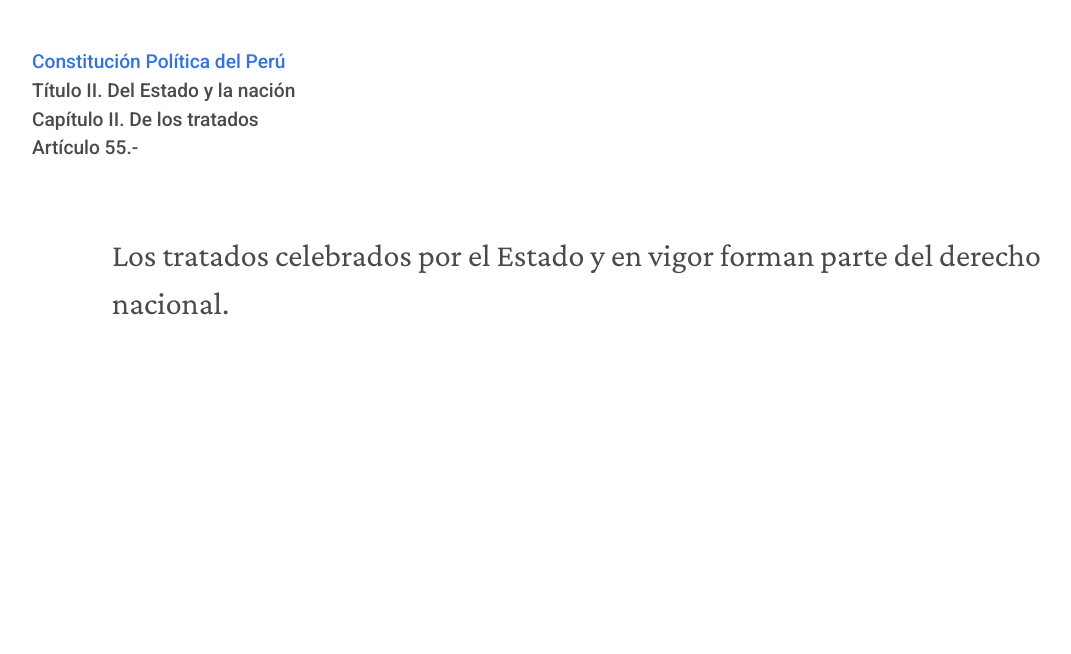
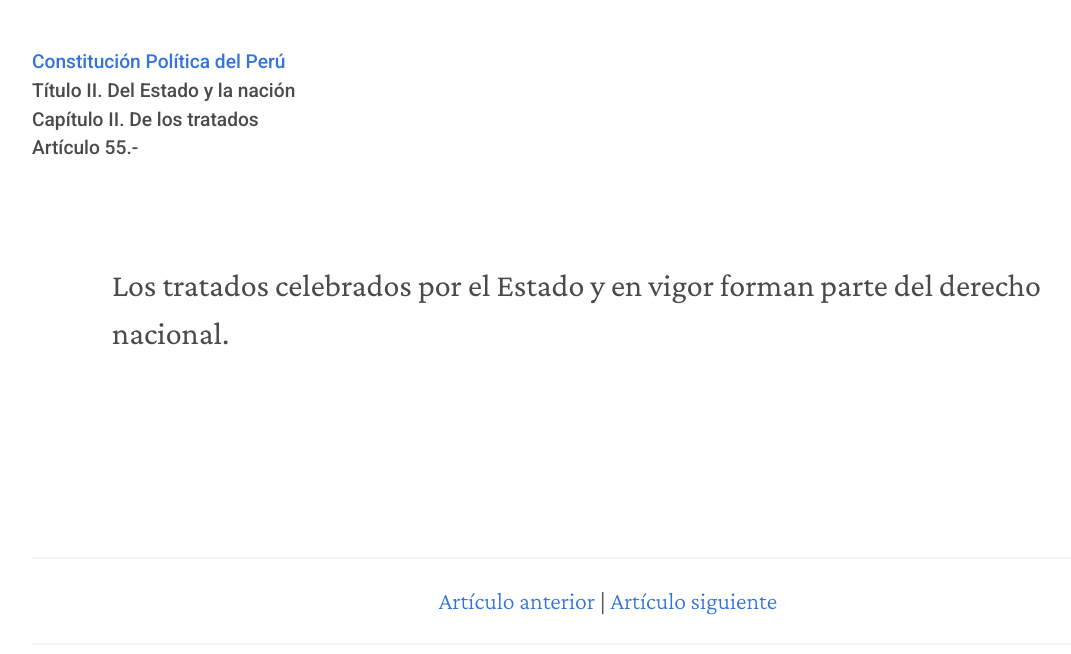
Before and after one commit to piscosour/constitucion, a Jekyll site: the page built from _articulos/55.md, in a window 1280 px wide. Shown: the top 654 px of the page, without its empty margins (32-1103 px from the left). Built offline with Jekyll 4.4.1, drawn with Linux system fonts in a browser that asks for light colours; nearby versions of some CDN libraries; comment, search, counter and statistics services are not loaded.

Commit message:
added pager

```diff
--- /dev/null
+++ b/_includes/pager.html
@@ -0,0 +1,19 @@
+{% assign articulos = site.articulos %}
+{% for element in articulos %}
+	{% if element.articulo == page.articulo %}
+		{% unless forloop.first %}
+			{% assign prevurl = prev.url %}
+		{% endunless %}
+		{% unless forloop.last %}
+			{% assign next = articulos[forloop.index] %}
+			{% assign nexturl = next.url %}
+		{% endunless %}
+	{% endif %}
+	{% assign prev = element %}
+{% endfor %}
+
+<div class="has-text-centered container pager">
+	<hr />
+	<p>{% if prevurl %}<a href="{{ prevurl }}">Artículo anterior</a>{% endif %} | {% if nexturl %}<a href="{{ nexturl }}">Artículo siguiente</a>{% endif %}</p>
+	<hr />
+</div>
--- a/_layouts/articulo.html
+++ b/_layouts/articulo.html
@@ -30,7 +27,9 @@ comments: true
 	</div>
 </section>
 
-<div id="disqus_thread"></div>
+{% include pager.html %}
+
+<div class="container" id="disqus_thread"></div>
 <script>
     /**
     *  RECOMMENDED CONFIGURATION VARIABLES: EDIT AND UNCOMMENT THE SECTION BELOW TO INSERT DYNAMIC VALUES FROM YOUR PLATFORM OR CMS.
--- a/static/css/reconstitucion.css
+++ b/static/css/reconstitucion.css
@@ -64,8 +64,8 @@ p {
 }
 
 #article-main {
-  margin-top: 20px;
-  margin-bottom: 100px;
+  margin-top: 50px;
+  margin-bottom: 200px;
 }
 #article-main p {
   font-size: 2rem;
@@ -78,6 +78,10 @@ p {
   margin-left: 2rem;
 }
 
+.pager {
+  margin-bottom: 100px;
+}
+
 .footer {
   margin-top: 100px;
 }
```
Also changed, not shown: other parts of _layouts/articulo.html (+0 -3 lines), static/css/reconstitucion.sass (+5 -2 lines), 1 other file.
